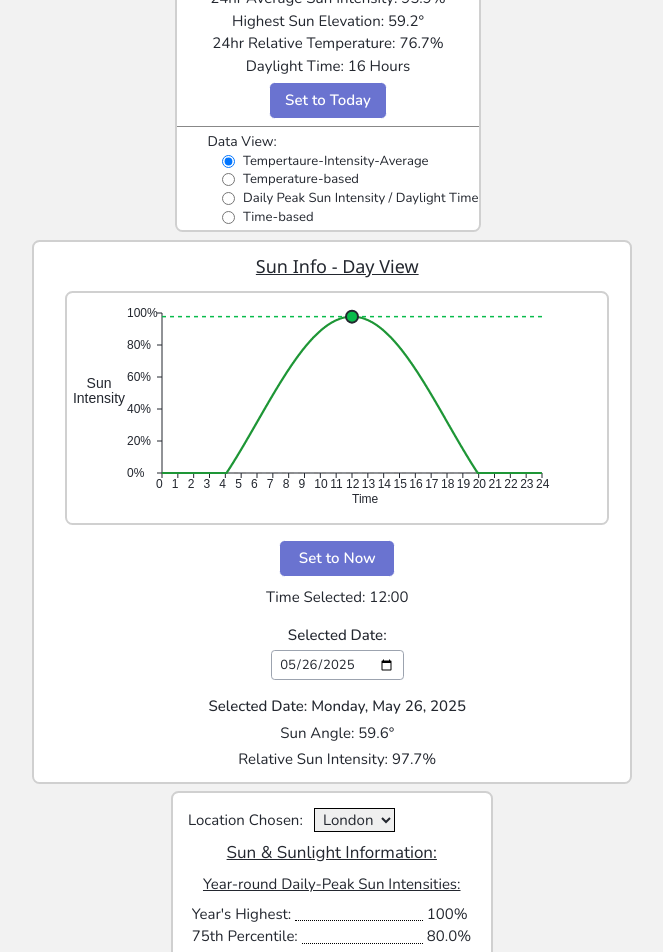
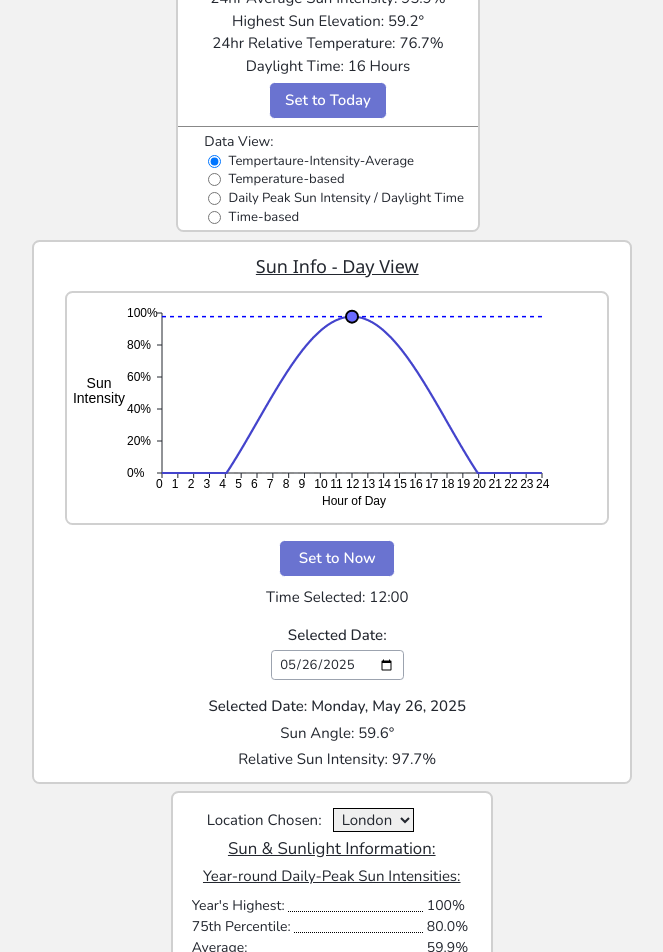
Before and after one commit to tobyhogan/seasons-viewer-tool, a React (Vite) app: page / in a window 1280 px wide. Shown: the part 460-1412 px from the top of the page, without its empty margins (282-945 px from the left). Built offline with nearby package versions, Linux system fonts and the light colour scheme; no server answers.

Commit message:
updated styling

```diff
--- a/src/components/home-page/1-YearView.tsx
+++ b/src/components/home-page/1-YearView.tsx
@@ -262,7 +262,8 @@ function YearView({ currentDayOfYear, setCurrentDayOfYear, markerType, setMarker
     // Draw blue markers (perpendicular to circle) and diagonal markers if enabled
     if (markerType === "timeBased") {
       ctx.save();
-      ctx.strokeStyle = colors.blue;
+      ctx.strokeStyle = '#000;'
+      // ctx.strokeStyle = colors.blue;
       ctx.lineWidth = 2;
       const blueMarkerLen = 13;
       // Top marker (vertical)
@@ -292,7 +293,7 @@ function YearView({ currentDayOfYear, setCurrentDayOfYear, markerType, setMarker
       ctx.restore();
 
       ctx.save();
-      ctx.strokeStyle = colors.blue;
+      ctx.strokeStyle = '#000';
       ctx.lineWidth = 2;
 
       // NW: angle = -3 * Math.PI / 4 (perpendicular to radius at NW)
@@ -325,7 +326,7 @@ function YearView({ currentDayOfYear, setCurrentDayOfYear, markerType, setMarker
         const angleMirror = angle + Math.PI;
 
         ctx.save();
-        ctx.strokeStyle = "red";
+        ctx.strokeStyle = "black";
         ctx.lineWidth = 2;
         const dashLen = 13;
 
@@ -348,7 +349,7 @@ function YearView({ currentDayOfYear, setCurrentDayOfYear, markerType, setMarker
 
       // Draw top and bottom markers
       ctx.save();
-      ctx.strokeStyle = "red";
+      ctx.strokeStyle = "black";
       ctx.lineWidth = 2;
       const dashLen = 13;
 
@@ -388,7 +389,7 @@ function YearView({ currentDayOfYear, setCurrentDayOfYear, markerType, setMarker
         const angleMirror = angle + Math.PI;
 
         ctx.save();
-        ctx.strokeStyle = "red";
+        ctx.strokeStyle = "black";
         ctx.lineWidth = 2;
         const dashLen = 13;
 
@@ -411,7 +412,7 @@ function YearView({ currentDayOfYear, setCurrentDayOfYear, markerType, setMarker
 
       // Draw top and bottom markers
       ctx.save();
-      ctx.strokeStyle = "red";
+      ctx.strokeStyle = "black";
       ctx.lineWidth = 2;
       const dashLen = 13;
 
@@ -451,7 +452,7 @@ function YearView({ currentDayOfYear, setCurrentDayOfYear, markerType, setMarker
         const angleMirror = angle + Math.PI;
 
         ctx.save();
-        ctx.strokeStyle = "red";
+        ctx.strokeStyle = "black";
         ctx.lineWidth = 2;
         const dashLen = 13;
 
@@ -474,7 +475,7 @@ function YearView({ currentDayOfYear, setCurrentDayOfYear, markerType, setMarker
 
       // Draw top and bottom markers
       ctx.save();
-      ctx.strokeStyle = "red";
+      ctx.strokeStyle = "black";
       ctx.lineWidth = 2;
       const dashLen = 13;
 
@@ -522,7 +523,7 @@ function YearView({ currentDayOfYear, setCurrentDayOfYear, markerType, setMarker
     ctx.save();
     ctx.beginPath();
     ctx.arc(dotX, dotY, radius * 0.07, 0, 2 * Math.PI);
-    ctx.fillStyle = colors.green;
+    ctx.fillStyle = "black"
     ctx.lineWidth = 2;
     ctx.fill();
     ctx.restore();
@@ -715,8 +716,8 @@ function YearView({ currentDayOfYear, setCurrentDayOfYear, markerType, setMarker
 
             <hr className='border-t-1 border-[#888888] w-full'/>
 
-            <p className='mx-auto pr-4 ml-8 pt-1'>Data View: </p>
-            <div className='pl-12 pb-1'>
+            <p className='mx-auto pr-4 ml-7 pt-1'>Data View: </p>
+            <div className='pl-8 pb-1'>
               <label className="flex items-center gap-2 text-sm">
                 <input
                   type="radio"
--- a/src/components/home-page/2-DayView.tsx
+++ b/src/components/home-page/2-DayView.tsx
@@ -35,12 +35,12 @@ function DayView({ sunCurveHour, setSunCurveHour, darkThemeEnabled }: DayViewPro
       blue: isDark ? '#7ecbff' : '#0074d9',
       blueLight: isDark ? '#b3e0ff' : '#7ecbff',
       red: isDark ? '#ff8a80' : '#e53935',
-      yellow: isDark ? '#20e648' : '#1e9636',
+      yellow: isDark ? '#20e648' : '#4444cc',
       green: isDark ? '#7fff9f' : '#09bb4b',
       axis: isDark ? '#e0e6f0' : '#23272f',
-      axisLabel: isDark ? '#e0e6f0' : '#23272f',
+      axisLabel: isDark ? '#e0e6f0' : 'black',
       axisDotted: isDark ? '#b3b3b3' : '#888',
-      dotOutline: isDark ? '#e0e6f0' : '#23272f',
+      dotOutline: isDark ? '#e0e6f0' : 'black',
       bg: isDark ? '#23272f' : '#fff'
     };
   }
@@ -96,7 +96,7 @@ function DayView({ sunCurveHour, setSunCurveHour, darkThemeEnabled }: DayViewPro
     }
 
     // Move "Time" label below the numbers
-    ctx.fillText('Time', leftMargin + graphWidth / 2, 210);
+    ctx.fillText('Hour of Day', (leftMargin + graphWidth / 2) - 30, 212);
 
     // Y-axis ticks (intensity percentage)
     for (let i = 0; i <= 100; i += 20) {
@@ -256,7 +256,7 @@ function DayView({ sunCurveHour, setSunCurveHour, darkThemeEnabled }: DayViewPro
     // --- NEW: Draw horizontal dotted line at dotY ---
     ctx.save();
     ctx.setLineDash([4, 4]);
-    ctx.strokeStyle = colors.green;
+    ctx.strokeStyle = "blue";
     ctx.lineWidth = 1.5;
     ctx.beginPath();
     ctx.moveTo(leftMargin, dotY);
@@ -268,7 +268,7 @@ function DayView({ sunCurveHour, setSunCurveHour, darkThemeEnabled }: DayViewPro
     ctx.save();
     ctx.beginPath();
     ctx.arc(dotX, dotY, 6, 0, 2 * Math.PI);
-    ctx.fillStyle = colors.green;
+    ctx.fillStyle = "#6a6aff"
     ctx.strokeStyle = colors.dotOutline;
     ctx.lineWidth = 2;
     ctx.fill();
--- a/src/components/home-page/3-SunInformation.tsx
+++ b/src/components/home-page/3-SunInformation.tsx
@@ -4,7 +4,7 @@ function SunInformation() {
   return (
     <div className="rightColumn ml-2">
       <div className="border-2 h-fit rounded-lg p-4 w-fit bg-white mx-auto mb-2">
-        <div className="mb-2 mx-auto">
+        <div className="ml-5 mx-auto">
           <label htmlFor="pet-select" className='mr-3'>Location Chosen:</label>
           <select
             name="location"
@@ -16,9 +16,9 @@ function SunInformation() {
             <option value="tokyo">&nbsp;Tokyo&nbsp;</option>
           </select>
         </div>
-        <p className="mt-[7px] text-center underline text-[17px]">Sun & Sunlight Information:</p>
-        <p className="mt-2 underline text-center text-[15px]">Year-round Daily-Peak Sun Intensities:</p>
-        <div className="text-left w-fit mx-auto mt-[4px] min-w-[280px]">
+        <p className="mt-1 text-center underline text-[16.8px]">Sun & Sunlight Information:</p>
+        <p className="mt-1 underline text-center text-[15px]">Year-round Daily-Peak Sun Intensities:</p>
+        <div className="text-left w-fit mx-auto mt-[4px] min-w-[280px] [&>div>span]:text-[14.0px]">
           <div className="mt-2 flex">
             <span>Year's Highest:</span>
             <span className="flex-1 border-b border-dotted border-black mx-1 mb-1"></span>
--- a/src/components/sections/Header.tsx
+++ b/src/components/sections/Header.tsx
@@ -167,7 +167,9 @@ function Header({ dataUpdate, setDataUpdate}) {
           :
           <>
             <Link to="/home" className='mr-6 ml-6 text-4xl'>SeasonsViewer</Link>
-            <LoginButton dataUpdate={dataUpdate} setDataUpdate={setDataUpdate}/>
+            <div className='flex mr-6'>
+              <LoginButton dataUpdate={dataUpdate} setDataUpdate={setDataUpdate}/>
+            </div>
           </>
         }
       </nav>
```
